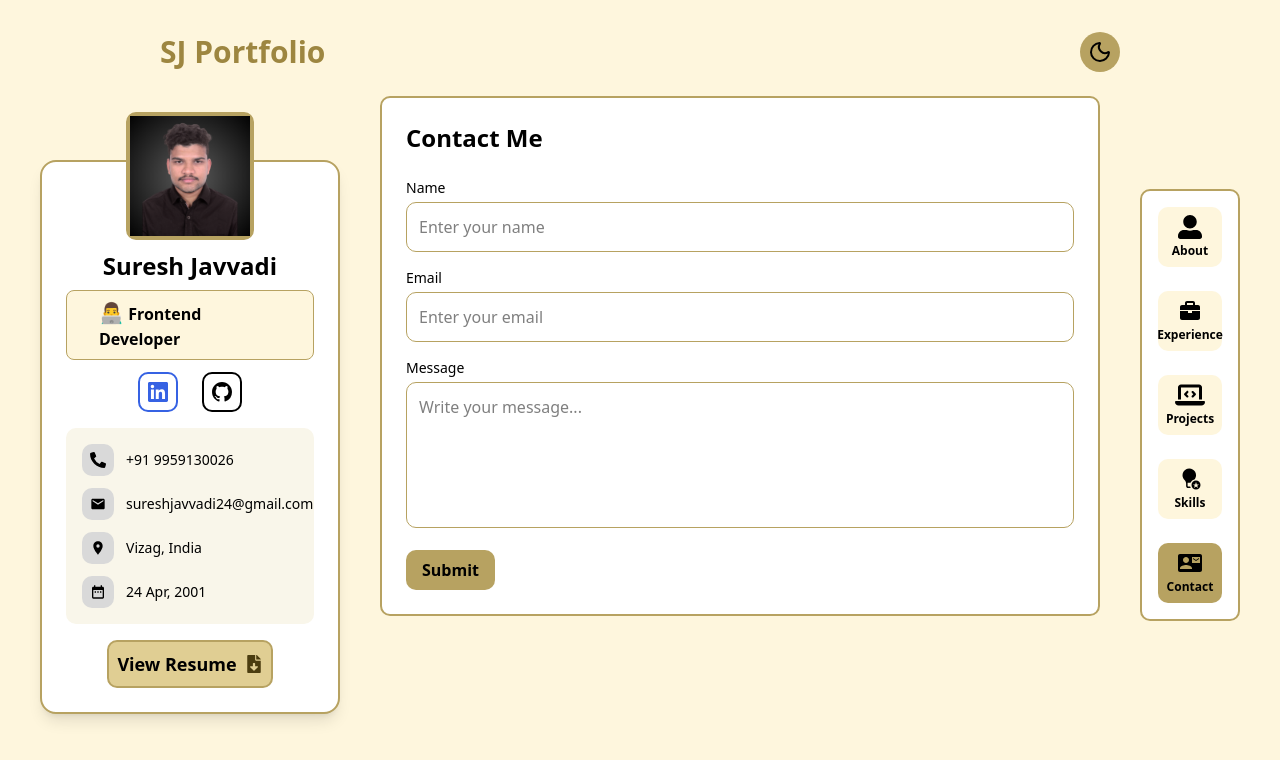
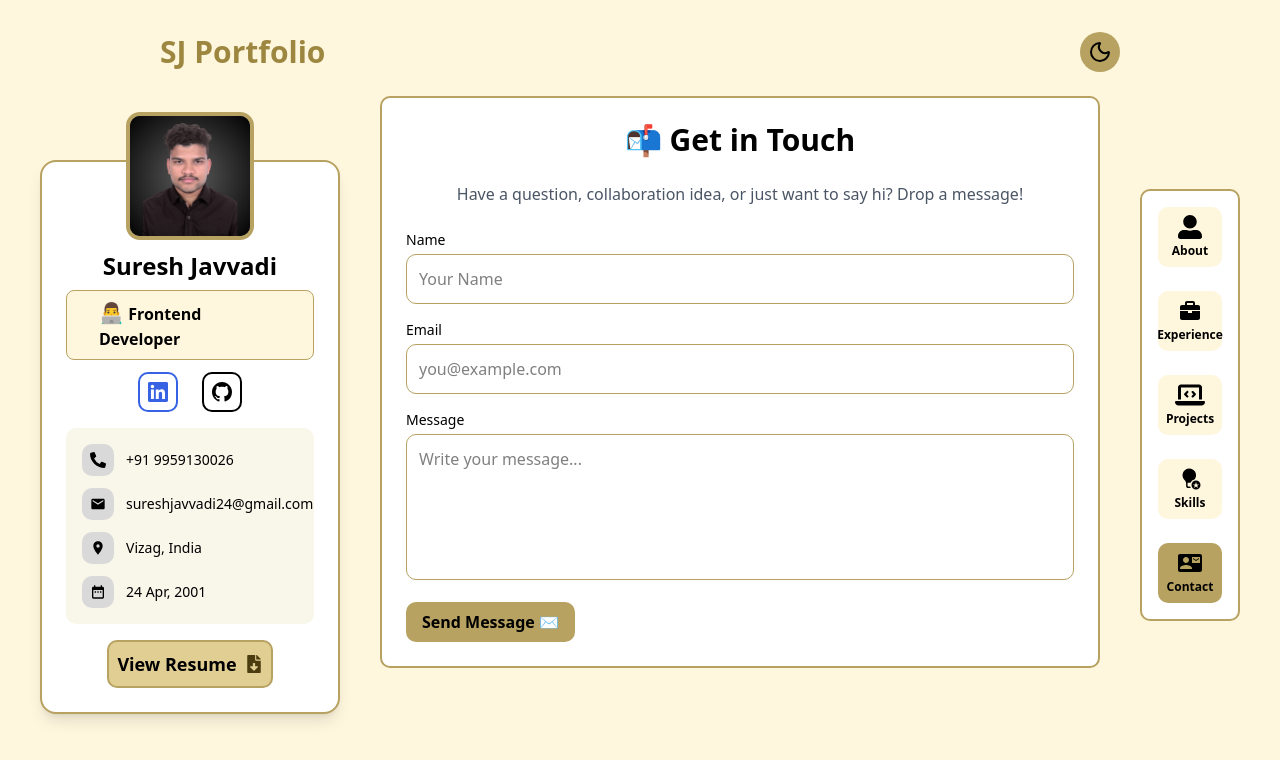
Before and after one commit to suresh-javvadi/sj-portfolio, a React (Vite) app: page /contactme in a window 1280 px wide. Shown: the top 760 px of the page. Built offline with nearby package versions, Linux system fonts and the light colour scheme.

Commit message:
feat: add framer-motion for animations and create AnimatedSection component;

```diff
--- a/package.json
+++ b/package.json
@@ -15,6 +15,7 @@
     "class-variance-authority": "^0.7.1",
     "clsx": "^2.1.1",
     "firebase": "^12.2.1",
+    "framer-motion": "^12.23.13",
     "gsap": "^3.13.0",
     "lucide-react": "^0.544.0",
     "react": "^19.0.0",
--- /dev/null
+++ b/src/components/AnimatedSection.jsx
@@ -0,0 +1,66 @@
+import { motion } from "framer-motion";
+import React from "react";
+
+const AnimatedSection = ({
+  children,
+  className = "",
+  direction = "up",
+  yOffset = 30,
+  xOffset = 0,
+  duration = 0.7,
+  hoverScale = 1.03,
+  tapScale = 0.97,
+  stagger = 0.15,
+  useViewport = false,
+}) => {
+  const offsets = {
+    up: { x: 0, y: yOffset },
+    down: { x: 0, y: -yOffset },
+    left: { x: xOffset || -yOffset, y: 0 },
+    right: { x: xOffset || yOffset, y: 0 },
+  };
+
+  const initialOffset = offsets[direction] || offsets.up;
+
+  const containerVariants = {
+    hidden: {},
+    show: { transition: { staggerChildren: stagger } },
+  };
+
+  const childVariants = {
+    hidden: { opacity: 0, x: initialOffset.x, y: initialOffset.y, scale: 0.95 },
+    show: {
+      opacity: 1,
+      x: 0,
+      y: 0,
+      scale: 1,
+      transition: { type: "spring", stiffness: 120, damping: 15, duration },
+    },
+  };
+
+  return (
+    <motion.div
+      className={className}
+      variants={containerVariants}
+      initial="hidden"
+      animate="show"
+      {...(useViewport && {
+        whileInView: "show",
+        viewport: { once: true, amount: 0.3 },
+      })}
+    >
+      {React.Children.map(children, (childElement, index) => (
+        <motion.div
+          key={index}
+          variants={childVariants}
+          whileHover={{ scale: hoverScale }}
+          whileTap={{ scale: tapScale }}
+        >
+          {childElement}
+        </motion.div>
+      ))}
+    </motion.div>
+  );
+};
+
+export default AnimatedSection;
--- a/src/components/ProfileCard.jsx
+++ b/src/components/ProfileCard.jsx
@@ -10,20 +10,20 @@ import PixelTransition from "./PixelTransition";
 const ProfileCard = () => {
   return (
     <aside className="w-3/12 relative">
-      <div className="absolute top-20 left-1/2 transform -translate-x-1/2 -translate-y-1/2 w-32 h-32 border-4 border-[var(--border-main)] rounded-lg">
+      <div className="absolute top-20 left-1/2 transform -translate-x-1/2 -translate-y-1/2 w-32 h-32 border-4 border-[var(--border-main)] rounded-xl">
         <PixelTransition
           firstContent={
             <img
               src={profileAvatar}
               alt="Profile"
-              className="w-full h-full object-cover"
+              className="w-full h-full object-cover rounded-lg"
             />
           }
           secondContent={
             <img
               src={profilePic}
               alt="Profile"
-              className="w-full h-full object-cover"
+              className="w-full h-full object-cover rounded-lg"
             />
           }
           gridSize={12}
--- a/src/pages/About.jsx
+++ b/src/pages/About.jsx
@@ -1,9 +1,10 @@
 import React from "react";
 import webFrontendDev from "../assets/web_front_end_dev.png";
+import AnimatedSection from "@/components/AnimatedSection";
 
 const About = () => {
   return (
-    <div className="bg-[var(--bg-sec)] border-2 border-[var(--border-main)] rounded-lg p-6 space-y-6">
+    <AnimatedSection className="bg-[var(--bg-sec)] border-2 border-[var(--border-main)] rounded-lg p-6 space-y-6">
       <div className="max-w-3xl mx-auto">
         <h1 className="text-3xl font-bold mb-4">About Me</h1>
         <p className="leading-relaxed">
@@ -59,7 +60,7 @@ const About = () => {
           </div>
         </div>
       </div>
-    </div>
+    </AnimatedSection>
   );
 };
 
--- a/src/pages/ContactMe.jsx
+++ b/src/pages/ContactMe.jsx
@@ -2,6 +2,8 @@ import React, { useState } from "react";
 import { collection, addDoc, serverTimestamp } from "firebase/firestore";
 import { db } from "../firebase/firebaseConfig";
 import emailjs from "@emailjs/browser";
+import { motion } from "framer-motion";
+import AnimatedSection from "@/components/AnimatedSection";
 
 const ContactMe = () => {
   const [formData, setFormData] = useState({
@@ -9,6 +11,7 @@ const ContactMe = () => {
     email: "",
     message: "",
   });
+  const [isSubmitting, setIsSubmitting] = useState(false);
 
   const handleChange = (e) => {
     setFormData({ ...formData, [e.target.name]: e.target.value });
@@ -16,12 +19,9 @@ const ContactMe = () => {
 
   const handleSubmit = async (e) => {
     e.preventDefault();
+    setIsSubmitting(true);
 
-    const payload = {
-      name: formData.name,
-      email: formData.email,
-      message: formData.message,
-    };
+    const payload = { ...formData };
 
     emailjs
       .send(
@@ -44,20 +44,34 @@ const ContactMe = () => {
         ...formData,
         createdAt: serverTimestamp(),
       });
-      alert("Message sent successfully!");
+
       setFormData({ name: "", email: "", message: "" });
+      alert("✅ Thanks for reaching out! I'll get back to you soon.");
     } catch (error) {
       console.error("Error adding document: ", error);
-      alert("Something went wrong. Please try again.");
+      alert("❌ Oops! Something went wrong. Try again.");
+    } finally {
+      setIsSubmitting(false);
     }
   };
 
   return (
-    <div className="bg-[var(--bg-sec)] border-2 border-[var(--border-main)] rounded-lg p-6 space-y-6">
-      <h1 className="text-2xl font-bold  mb-6">Contact Me</h1>
+    <AnimatedSection className="bg-[var(--bg-sec)] border-2 border-[var(--border-main)] rounded-lg p-6 space-y-6">
+      <motion.h1
+        className="text-3xl font-bold text-center"
+        initial={{ scale: 0.8 }}
+        animate={{ scale: 1 }}
+        transition={{ type: "spring", stiffness: 120 }}
+      >
+        📬 Get in Touch
+      </motion.h1>
+      <p className="text-center text-gray-600 dark:text-gray-300">
+        Have a question, collaboration idea, or just want to say hi? Drop a
+        message!
+      </p>
 
       <form onSubmit={handleSubmit} className="space-y-4">
-        <div>
+        <motion.div initial={{ opacity: 0 }} animate={{ opacity: 1 }}>
           <label htmlFor="name" className="block text-sm font-medium mb-1">
             Name
           </label>
@@ -66,13 +80,18 @@ const ContactMe = () => {
             id="name"
             name="name"
             className="w-full p-3 rounded-lg border border-[var(--border-main)] bg-transparent focus:ring-2 focus:ring-[#B7A261] outline-none"
-            placeholder="Enter your name"
+            placeholder="Your Name"
             value={formData.name}
             onChange={handleChange}
             required
           />
-        </div>
-        <div>
+        </motion.div>
+
+        <motion.div
+          initial={{ opacity: 0 }}
+          animate={{ opacity: 1 }}
+          transition={{ delay: 0.1 }}
+        >
           <label htmlFor="email" className="block text-sm font-medium mb-1">
             Email
           </label>
@@ -81,13 +100,18 @@ const ContactMe = () => {
             id="email"
             name="email"
             className="w-full p-3 rounded-lg border border-[var(--border-main)] bg-transparent focus:ring-2 focus:ring-[#B7A261] outline-none"
-            placeholder="Enter your email"
+            placeholder="you@example.com"
             value={formData.email}
             onChange={handleChange}
             required
           />
-        </div>
-        <div>
+        </motion.div>
+
+        <motion.div
+          initial={{ opacity: 0 }}
+          animate={{ opacity: 1 }}
+          transition={{ delay: 0.2 }}
+        >
           <label htmlFor="message" className="block text-sm font-medium mb-1">
             Message
           </label>
@@ -101,15 +125,19 @@ const ContactMe = () => {
             onChange={handleChange}
             required
           ></textarea>
-        </div>
-        <button
+        </motion.div>
+
+        <motion.button
           type="submit"
-          className="bg-[var(--bg-hlt)] text-black font-semibold py-2 px-4 rounded-lg hover:bg-[var(--bg-hlt-hover)] transition"
+          whileHover={{ scale: 1.05 }}
+          whileTap={{ scale: 0.95 }}
+          className="bg-[var(--bg-hlt)] text-black font-semibold py-2 px-4 rounded-lg hover:bg-[var(--bg-hlt-hover)] transition flex justify-center items-center gap-2"
+          disabled={isSubmitting}
         >
-          Submit
-        </button>
+          {isSubmitting ? "Sending..." : "Send Message ✉️"}
+        </motion.button>
       </form>
-    </div>
+    </AnimatedSection>
   );
 };
 
--- a/src/pages/Experience.jsx
+++ b/src/pages/Experience.jsx
@@ -1,5 +1,6 @@
 import React from "react";
 import scutoidLogo from "../assets/scutoid_logo.png";
+import AnimatedSection from "@/components/AnimatedSection";
 
 const formatDate = (date) => {
   return date.toLocaleString("default", { month: "short", year: "numeric" });
@@ -28,7 +29,7 @@ const Experience = () => {
   const startDate = "2024-05-01";
 
   return (
-    <div className="bg-[var(--bg-sec)] border-2 border-[var(--border-main)] rounded-lg p-6 space-y-6">
+    <AnimatedSection className="bg-[var(--bg-sec)] border-2 border-[var(--border-main)] rounded-lg p-6 space-y-6">
       {/* Education */}
       <div>
         <h1 className="text-2xl font-bold mb-4">Education</h1>
@@ -67,7 +68,7 @@ const Experience = () => {
           </div>
         </div>
       </div>
-    </div>
+    </AnimatedSection>
   );
 };
 
--- a/src/pages/Projects.jsx
+++ b/src/pages/Projects.jsx
@@ -1,6 +1,7 @@
 import React from "react";
 import calCulatorThumb from "../assets/projects/calculator_thumb.png";
 import toDoThumb from "../assets/projects/to_do_thumb.png";
+import AnimatedSection from "@/components/AnimatedSection";
 
 const Projects = () => {
   const projects = [
@@ -23,7 +24,7 @@ const Projects = () => {
   ];
 
   return (
-    <div className="bg-[var(--bg-sec)] border-2 border-[var(--border-main)] rounded-lg p-6 space-y-6">
+    <AnimatedSection className="bg-[var(--bg-sec)] border-2 border-[var(--border-main)] rounded-lg p-6 space-y-6">
       <h1 className="text-3xl font-bold mb-6">Projects</h1>
 
       <div className="grid grid-cols-2 gap-6">
@@ -48,7 +49,7 @@ const Projects = () => {
           </div>
         ))}
       </div>
-    </div>
+    </AnimatedSection>
   );
 };
 
--- a/src/pages/Skills.jsx
+++ b/src/pages/Skills.jsx
@@ -12,6 +12,7 @@ import {
 import { BsGithub } from "react-icons/bs";
 import LogoLoop from "@/components/LogoLoop";
 import StarBorder from "@/components/StarBorder";
+import AnimatedSection from "@/components/AnimatedSection";
 
 const Skills = () => {
   const skills = [
@@ -57,7 +58,7 @@ const Skills = () => {
   };
 
   return (
-    <div className="bg-[var(--bg-sec)] border-2 border-[var(--border-main)] rounded-lg p-6 space-y-6">
+    <AnimatedSection className="bg-[var(--bg-sec)] border-2 border-[var(--border-main)] rounded-lg p-6 space-y-6">
       <div>
         <h1 className="text-3xl font-bold mb-6">Skills</h1>
         <div className="flex flex-row flex-wrap gap-4">
@@ -88,7 +89,7 @@ const Skills = () => {
           />
         </StarBorder>
       </div>
-    </div>
+    </AnimatedSection>
   );
 };
 
```
Also changed, not shown: 1 other file (tests, documents, lock files or other folders).
